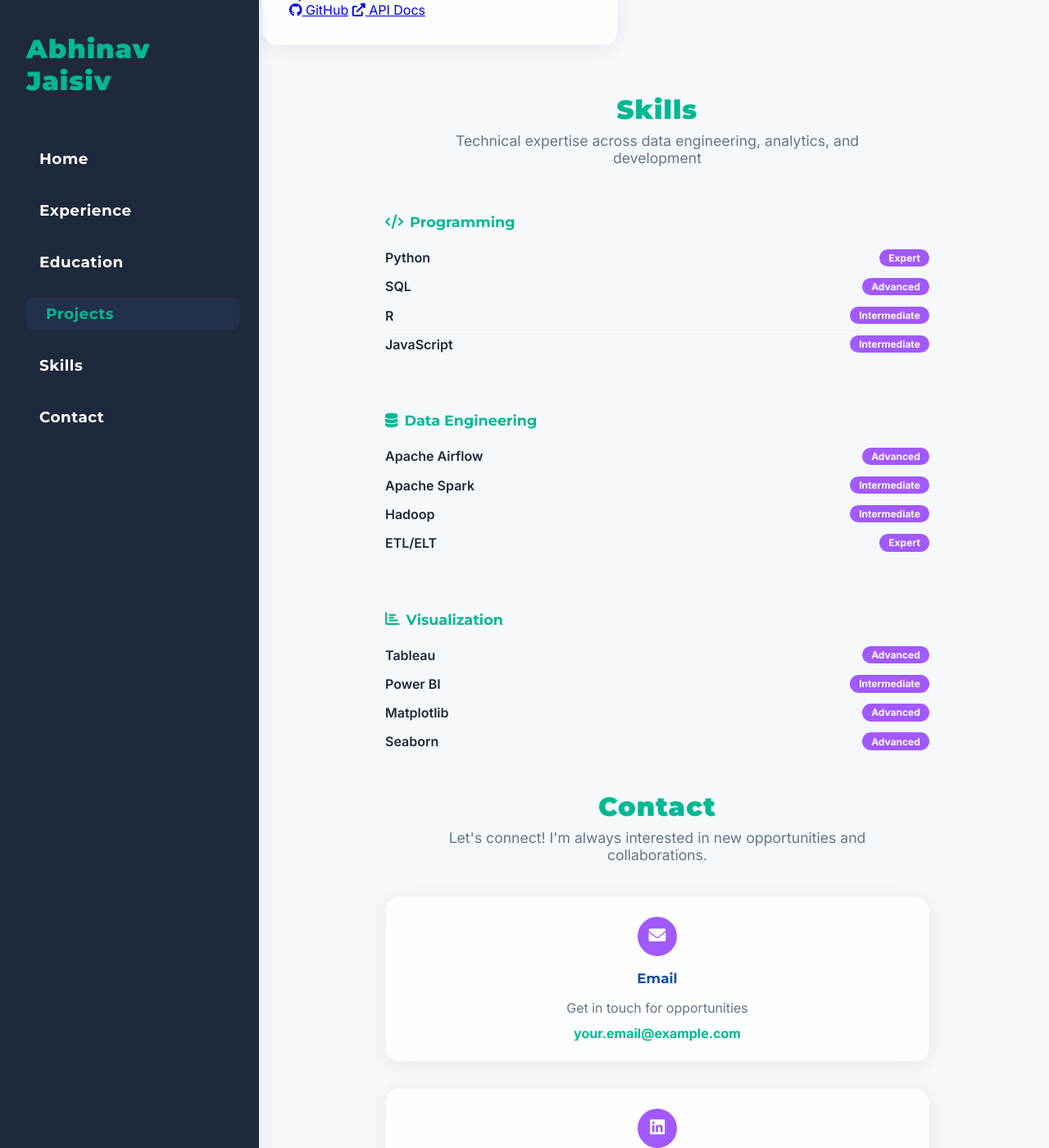
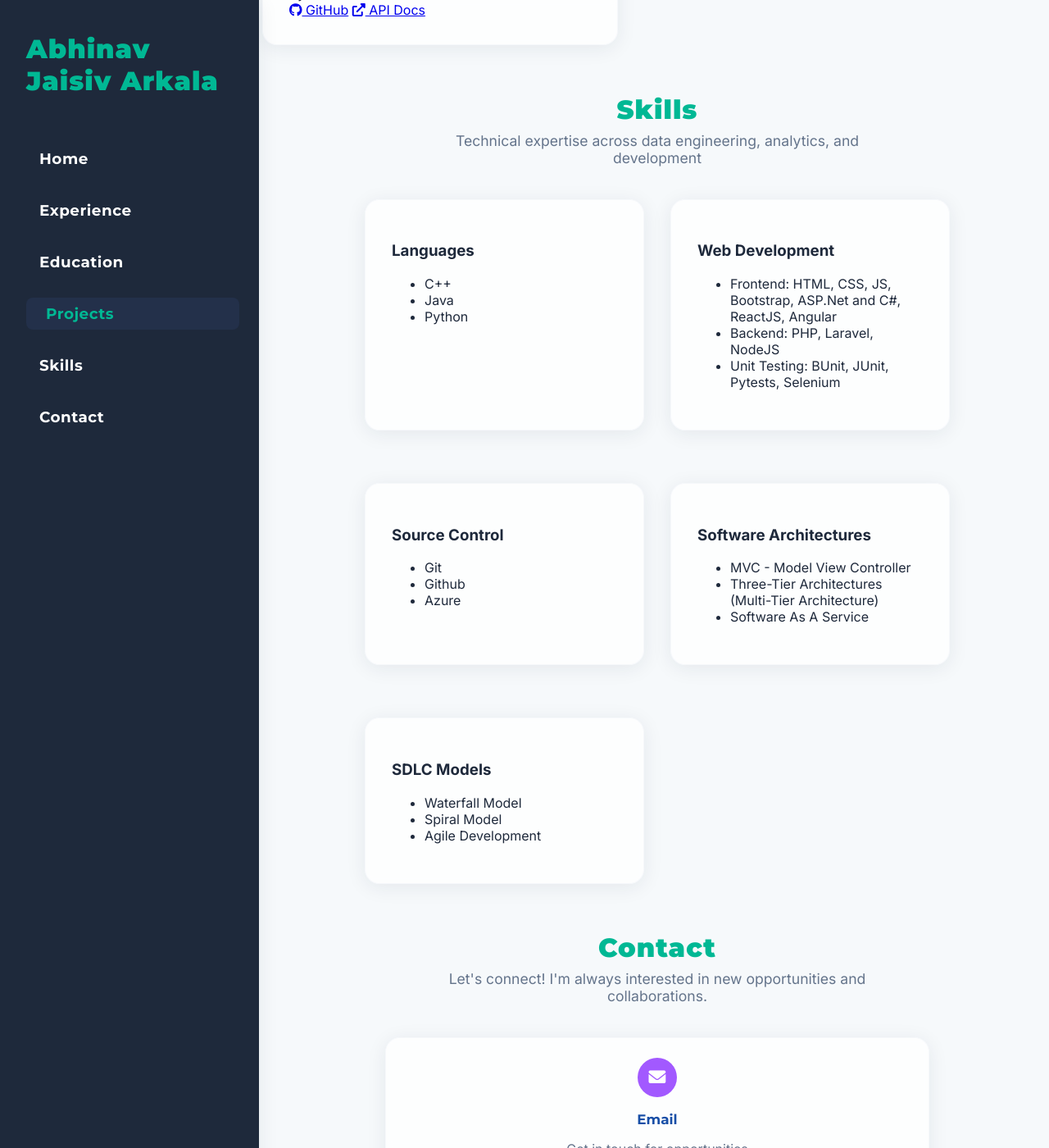
Before and after one commit to AAJaisiv/github.io, a Jekyll site: the page built from index.html, in a window 1280 px wide and 1400 px high, scrolled down 2176 px. Shown: the whole window at 82% size. Built offline with Jekyll 4.4.1, drawn with Linux system fonts in a browser that asks for light colours.

Commit message:
Updated positioning

```diff
--- a/index.html
+++ b/index.html
@@ -65,7 +65,7 @@ title:
 <body>
     <!-- Sidebar Navigation -->
     <nav class="navbar">
-        <a href="#home" class="logo">Abhinav Jaisiv</a>
+        <a href="#home" class="logo">Abhinav Jaisiv Arkala</a>
         <ul class="nav-links">
             <li><a href="#home" class="active">Home</a></li>
             <li><a href="#experience">Experience</a></li>
@@ -230,31 +230,44 @@ title:
                     <p class="section-subtitle">Technical expertise across data engineering, analytics, and development</p>
                 </div>
                 <div class="skills-grid">
-                    <div class="skill-category">
-                        <h3><i class="fas fa-code"></i> Programming</h3>
-                        <ul class="skill-list">
-                            <li><span class="skill-name">Python</span><span class="skill-level">Expert</span></li>
-                            <li><span class="skill-name">SQL</span><span class="skill-level">Advanced</span></li>
-                            <li><span class="skill-name">R</span><span class="skill-level">Intermediate</span></li>
-                            <li><span class="skill-name">JavaScript</span><span class="skill-level">Intermediate</span></li>
+                    <div class="card">
+                        <h3>Languages</h3>
+                        <ul>
+                            <li>C++</li>
+                            <li>Java</li>
+                            <li>Python</li>
                         </ul>
                     </div>
-                    <div class="skill-category">
-                        <h3><i class="fas fa-database"></i> Data Engineering</h3>
-                        <ul class="skill-list">
-                            <li><span class="skill-name">Apache Airflow</span><span class="skill-level">Advanced</span></li>
-                            <li><span class="skill-name">Apache Spark</span><span class="skill-level">Intermediate</span></li>
-                            <li><span class="skill-name">Hadoop</span><span class="skill-level">Intermediate</span></li>
-                            <li><span class="skill-name">ETL/ELT</span><span class="skill-level">Expert</span></li>
+                    <div class="card">
+                        <h3>Web Development</h3>
+                        <ul>
+                            <li>Frontend: HTML, CSS, JS, Bootstrap, ASP.Net and C#, ReactJS, Angular</li>
+                            <li>Backend: PHP, Laravel, NodeJS</li>
+                            <li>Unit Testing: BUnit, JUnit, Pytests, Selenium</li>
                         </ul>
                     </div>
-                    <div class="skill-category">
-                        <h3><i class="fas fa-chart-bar"></i> Visualization</h3>
-                        <ul class="skill-list">
-                            <li><span class="skill-name">Tableau</span><span class="skill-level">Advanced</span></li>
-                            <li><span class="skill-name">Power BI</span><span class="skill-level">Intermediate</span></li>
-                            <li><span class="skill-name">Matplotlib</span><span class="skill-level">Advanced</span></li>
-                            <li><span class="skill-name">Seaborn</span><span class="skill-level">Advanced</span></li>
+                    <div class="card">
+                        <h3>Source Control</h3>
+                        <ul>
+                            <li>Git</li>
+                            <li>Github</li>
+                            <li>Azure</li>
+                        </ul>
+                    </div>
+                    <div class="card">
+                        <h3>Software Architectures</h3>
+                        <ul>
+                            <li>MVC - Model View Controller</li>
+                            <li>Three-Tier Architectures (Multi-Tier Architecture)</li>
+                            <li>Software As A Service</li>
+                        </ul>
+                    </div>
+                    <div class="card">
+                        <h3>SDLC Models</h3>
+                        <ul>
+                            <li>Waterfall Model</li>
+                            <li>Spiral Model</li>
+                            <li>Agile Development</li>
                         </ul>
                     </div>
                 </div>
```
